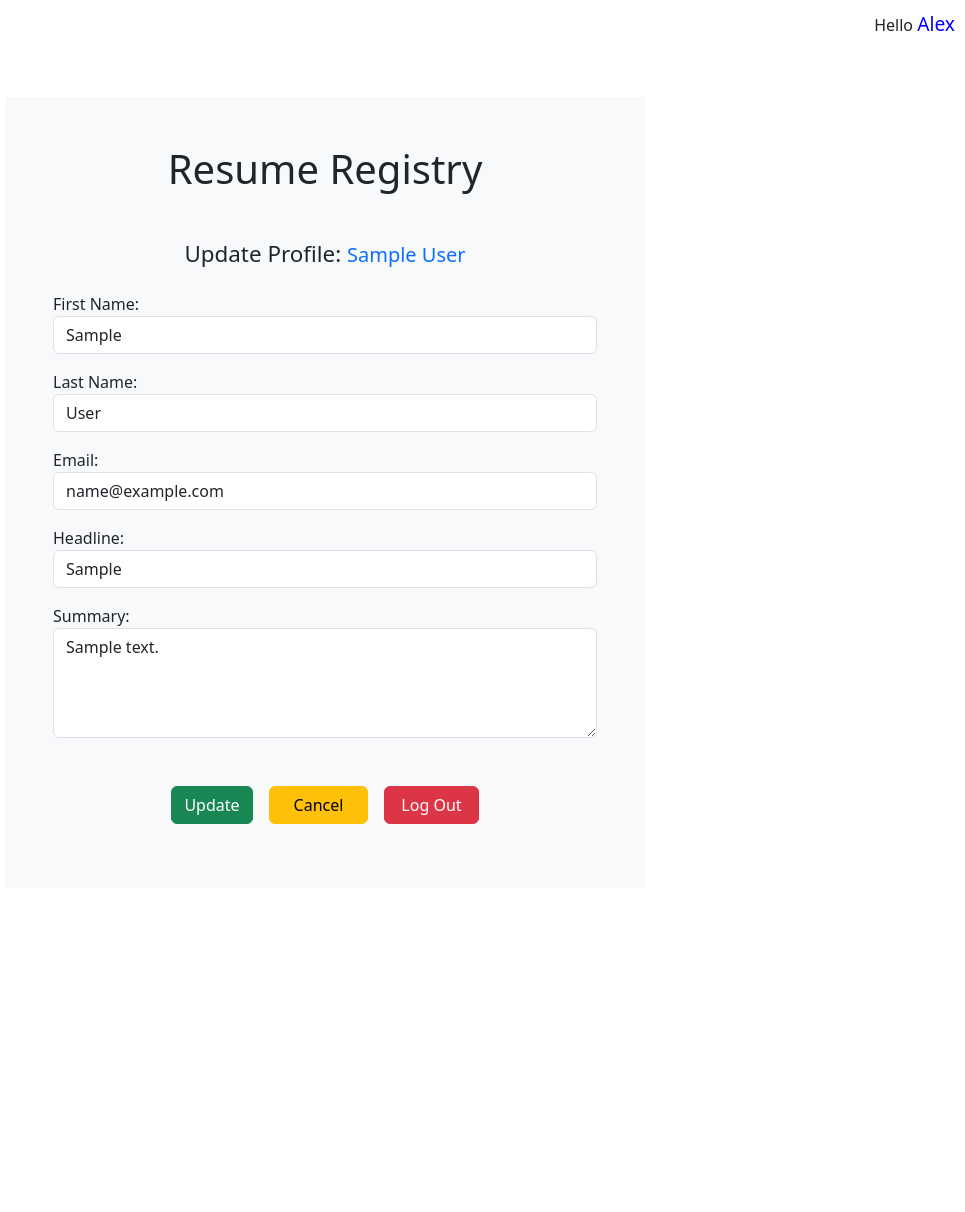
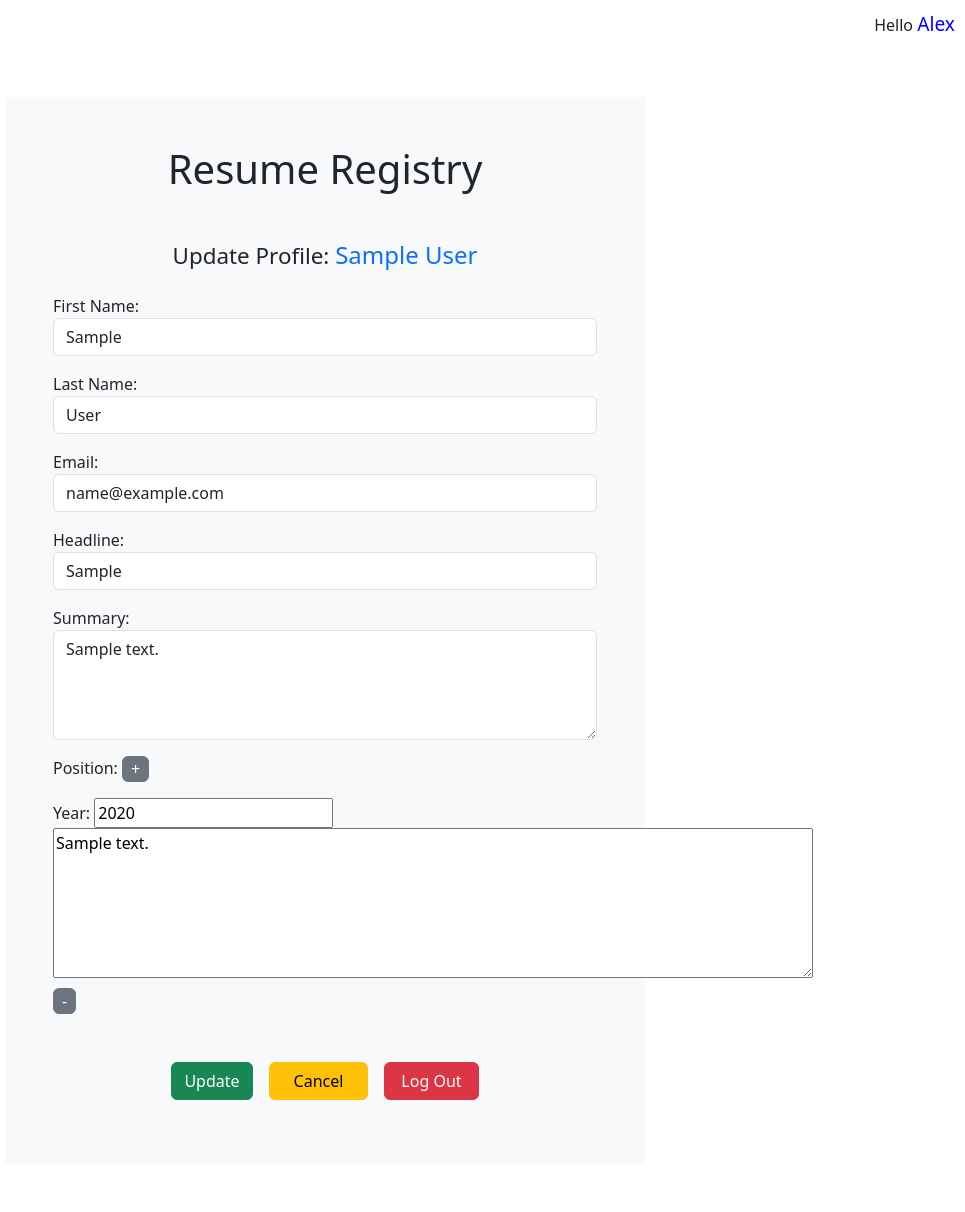
Before and after one commit to alexandroskapsalidis/resume-registry, a PHP site: page /update.php?profile_id=1 in a window 1280 px wide. Shown: the whole page, without its empty margins (315-1280 px from the left). Before the commit the page ends 824 px from the top, so only its background shows below. Run offline with PHP 8.4, Linux system fonts and the light colour scheme; a user stored in the database is signed in; tables that the repository leaves empty hold one stand-in row (values such as "Sample post").

Commit message:
updating update.php with possitions handling

```diff
--- a/app.php
+++ b/app.php
@@ -85,7 +85,7 @@ $rows = $stmt->fetchAll(PDO::FETCH_ASSOC);
         unset($_SESSION["error"]);
       }
 
-      echo "<h2 class='text-center'>All Profiles of User: <span class='text-primary'>{$_SESSION["name"]}</span></h2>";
+      echo "<h2 class='text-center'>All Profiles of User: <span class='text-primary fs-4'>{$_SESSION["name"]}</span></h2>";
       echo "<tr><th>Name</th><th>Headline</th><th>Summary</th><th>Action</th></tr>";
       foreach ($rows as $row) {
         echo "<tr><td>";
@@ -98,8 +98,8 @@ $rows = $stmt->fetchAll(PDO::FETCH_ASSOC);
         // We use a little form in every row with a Primary Key embedded in the hidden field
         echo ('<form method="post"><input type="hidden" ');
         echo ('name="profile_id" value="' . htmlentities($row['profile_id']) . '">' . "\n");
-        echo ('<a class="btn btn-info px-2 me-2" href="view_profile.php?profile_id=' . htmlentities($row['profile_id']) . '">Details</a>');
-        echo ('<a class="btn btn-warning px-2 py-1 me-2" href="update.php?profile_id=' . htmlentities($row['profile_id']) . '">Edit</a>');
+        echo ('<a class="btn btn-info px-2  py-1 me-2" href="view_profile.php?profile_id=' . htmlentities($row['profile_id']) . '">Details</a>');
+        echo ('<a class="btn btn-warning px-2  py-1 me-2" href="update.php?profile_id=' . htmlentities($row['profile_id']) . '">Edit</a>');
         echo ('<input type="submit" class="btn btn-danger px-2  py-1" value="Delete" name="delete">');
         echo ("\n</form>\n");
         echo ("</td></tr>\n");
--- a/pdo.php
+++ b/pdo.php
@@ -3,9 +3,9 @@
 
 <?php
 $pdo = new PDO(
-   'mysql:host=localhost;port=3306;dbname=coursera_profiles',
-   'alex',
-   '12345'
+   'mysql:host=localhost;port=3306;dbname=profiles',
+   'youruser',
+   'yourpassword'
 );
 
 // See the "errors" folder for details...
--- a/update.php
+++ b/update.php
@@ -21,7 +21,7 @@ if ($_SERVER['REQUEST_METHOD'] == 'POST') {
       $_SESSION['error'] = "All the fields are required";
       $profile_id = $_POST['profile_id'];
       // urlencode(): convert special characters into a safe format for use in URLs.
-      header("Location: edit.php?profile_id=" . urlencode($profile_id));
+      header("Location: update.php?profile_id=" . urlencode($profile_id));
       return;
     }
 
@@ -29,8 +29,26 @@ if ($_SERVER['REQUEST_METHOD'] == 'POST') {
     if (strpos($_POST['email'], '@') === false) {
       $_SESSION['error'] = "Email must have an at-sign (@)";
       $profile_id = $_POST['profile_id'];
-      header("Location: edit.php?profile_id=" . urlencode($profile_id));
+      header("Location: update.php?profile_id=" . urlencode($profile_id));
       return;
+    }
+
+    // Validating Positions
+    for ($i = 1; $i <= 9; $i++) {
+      if (!isset($_POST['year' . $i])) continue;
+      if (!isset($_POST['desc' . $i])) continue;
+      $year = $_POST['year' . $i];
+      $desc = $_POST['desc' . $i];
+      if (strlen($year) == 0 || strlen($desc) == 0) {
+        $_SESSION['error'] = "All fields are required";
+        header("Location: update.php");
+        return;
+      }
+      if (!is_numeric($year)) {
+        $_SESSION['error'] = "Position year must be numeric";
+        header("Location: update.php");
+        return;
+      }
     }
 
     // Update the profile row in the database
@@ -53,6 +71,35 @@ if ($_SERVER['REQUEST_METHOD'] == 'POST') {
       ':user_id' => $_SESSION['user_id']
     ));
 
+    // Clear out the old position entries
+    $stmt = $pdo->prepare('DELETE FROM position WHERE profile_id=:pid');
+    $stmt->execute(array(':pid' => $_POST['profile_id']));
+
+    // Insert the new position entries
+    $rank = 1;
+    for ($i = 1; $i <= 9; $i++) {
+      if (!isset($_POST['year' . $i])) continue;
+      if (!isset($_POST['desc' . $i])) continue;
+
+      $year = $_POST['year' . $i];
+      $desc = $_POST['desc' . $i];
+
+      $stmt = $pdo->prepare('INSERT INTO Position
+        (profile_id, rank, year, description)
+        VALUES ( :pid, :rank, :year, :desc )');
+
+      $stmt->execute(
+        array(
+          ':pid' => $_POST['profile_id'],
+          ':rank' => $rank,
+          ':year' => $year,
+          ':desc' => $desc
+        )
+      );
+
+      $rank++;
+    }
+
     $_SESSION["addMessage"] = "The row updated succesfully.";
     header("Location: app.php");
     return;
@@ -61,10 +108,7 @@ if ($_SERVER['REQUEST_METHOD'] == 'POST') {
 
 // Fetching the specific Profile only if bellongs to the logged-in user
 $stmt = $pdo->prepare("SELECT * FROM profile WHERE profile_id = :xyz AND user_id = :user_id");
-$stmt->execute(array(
-  ':xyz' => $_GET['profile_id'],
-  ':user_id' => $_SESSION['user_id']
-));
+$stmt->execute(array(':xyz' => $_GET['profile_id'], ':user_id' => $_SESSION['user_id']));
 $row = $stmt->fetch(PDO::FETCH_ASSOC);
 
 if ($row === false) {
@@ -72,6 +116,10 @@ if ($row === false) {
   header('Location: app.php');
   return;
 }
+
+// Fetching the specific Positions of this Profile
+$stmt_pos = $pdo->prepare("SELECT * FROM position WHERE profile_id = :id ORDER BY rank");
+$stmt_pos->execute(array(':id' => $_GET['profile_id']));
 
 ?>
 
@@ -88,7 +136,9 @@ if ($row === false) {
   <meta name="keywords" content="PHP, MySQL, Resume Registry, management, project">
   <link rel="icon" type="image/x-icon" href="profiles.png">
   <link href="https://cdn.jsdelivr.net/npm/bootstrap@5.3.0/dist/css/bootstrap.min.css" rel="stylesheet">
+  <script src="https://code.jquery.com/jquery-3.7.1.min.js"></script>
   <title>Profiles</title>
+
 
   <style>
     h2 {
@@ -128,7 +178,7 @@ if ($row === false) {
     }
     ?>
 
-    <h2 class="mt-5 text-center">Update Profile: <span class="text-primary fs-5"><?= htmlentities($row['first_name']) . ' ' . htmlentities($row['last_name']) ?></span></h2>
+    <h2 class="mt-5 text-center">Update Profile: <span class="text-primary fs-4"><?= htmlentities($row['first_name']) . ' ' . htmlentities($row['last_name']) ?></span></h2>
 
     <!-- Update Profile Form -->
     <form method="POST" class="mt-4" id="update-profile-form">
@@ -147,8 +197,30 @@ if ($row === false) {
       <p>Summary:
         <!-- <input type="text" class="form-control" name="summary" value="<?= htmlentities($row['summary']) ?>"> -->
         <textarea class="form-control" name="summary" rows="4"><?= htmlentities($row['summary']) ?></textarea>
+      </p>
+      <p>Position:
+        <input type="button" id="addPos" class="btn btn-secondary px-2 py-0" name="position" value="+">
+      </p>
+      <div id="position-fields">
+        <?php
+        // Showing the possitions from the Database
+        $countPos = 0;
+        while ($pos_row = $stmt_pos->fetch(PDO::FETCH_ASSOC)) {
+          $countPos++;
+          $year = htmlentities($pos_row['year']);
+          $description = htmlentities($pos_row['description']);
 
-      </p>
+          echo '<div id="position' . $countPos . '">';
+          echo  '<p>';
+          echo 'Year: <input type="text" name="year' . $countPos . '" value="' . $year . '" />';
+          echo '<textarea name="desc' . $countPos . '" rows="6" cols="80" placeholder="Description">' . $description . '</textarea>';
+          echo '<input type="button" class="remove-pos btn btn-secondary px-2 py-0 mt-1" data-id="' . $countPos . '" value="-" />';
+
+          echo  '</p>';
+          echo '</div>';
+        }
+        ?>
+      </div>
 
       <p class="d-flex justify-content-center mt-5">
         <input type="hidden" name="profile_id" value="<?= htmlentities($row['profile_id']) ?>">
@@ -172,6 +244,34 @@ if ($row === false) {
         }
       });
     }
+
+    // When the plus button is being clicked, we take the #position-fields div and append the html code
+    // for the positions.
+    let countPos = <?= $countPos ?>;
+    $(document).ready(function() {
+      $('#addPos').click(function() {
+        if (countPos >= 9) {
+          alert("Maximum of nine position entries exceeded");
+          return;
+        }
+        countPos++;
+        let positionId = countPos;
+        $('#position-fields').append(`
+          <div id="position${positionId}">
+            <p>
+              Year: <input type="text" name="year${positionId}" />
+              <textarea name="desc${positionId}" rows="6" cols="80"></textarea>
+              <input type="button" class="remove-pos btn btn-secondary px-2 py-0 mt-1" data-id="${positionId}" value="-" />
+            </p>
+          </div>
+        `);
+      });
+      // Delegated handler for the "-" buttons
+      $('#position-fields').on('click', '.remove-pos', function() {
+        let id = $(this).data('id');
+        $('#position' + id).remove();
+      });
+    });
 
     // Form Validation (Client-side)
     document.getElementById('update-profile-form').addEventListener('submit', function(event) {
```
Also changed, not shown: add.php (+42 -1 lines), README.md.
